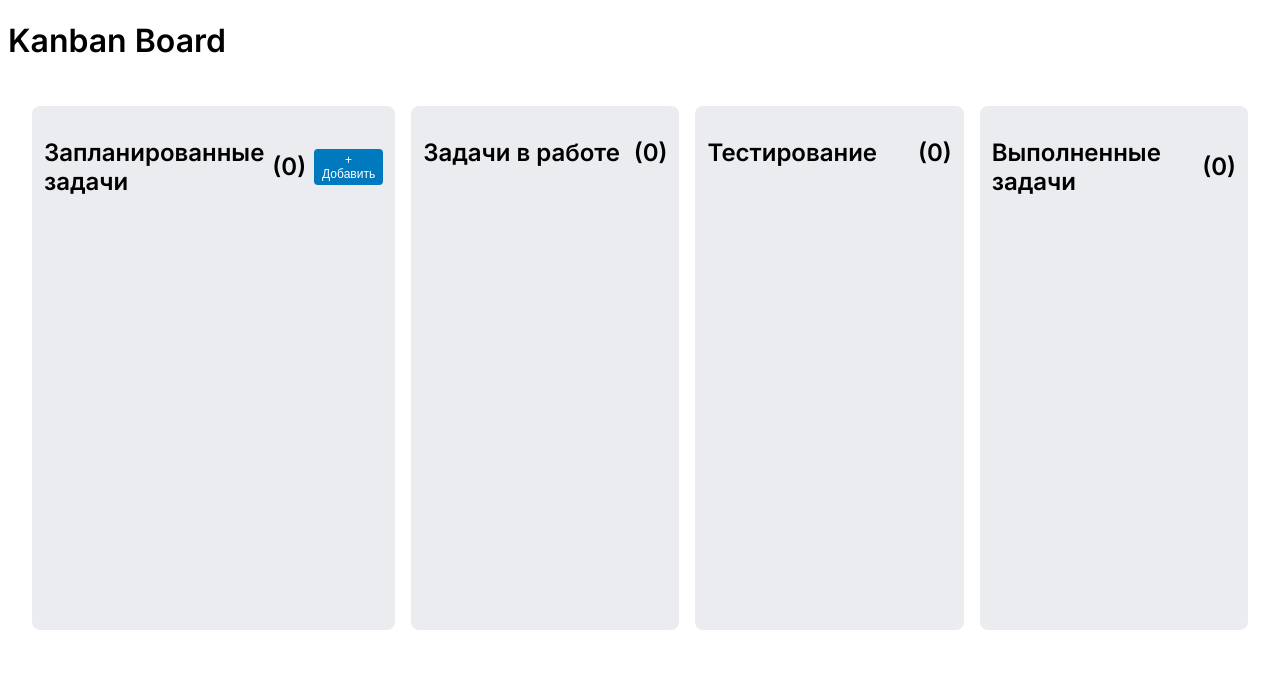
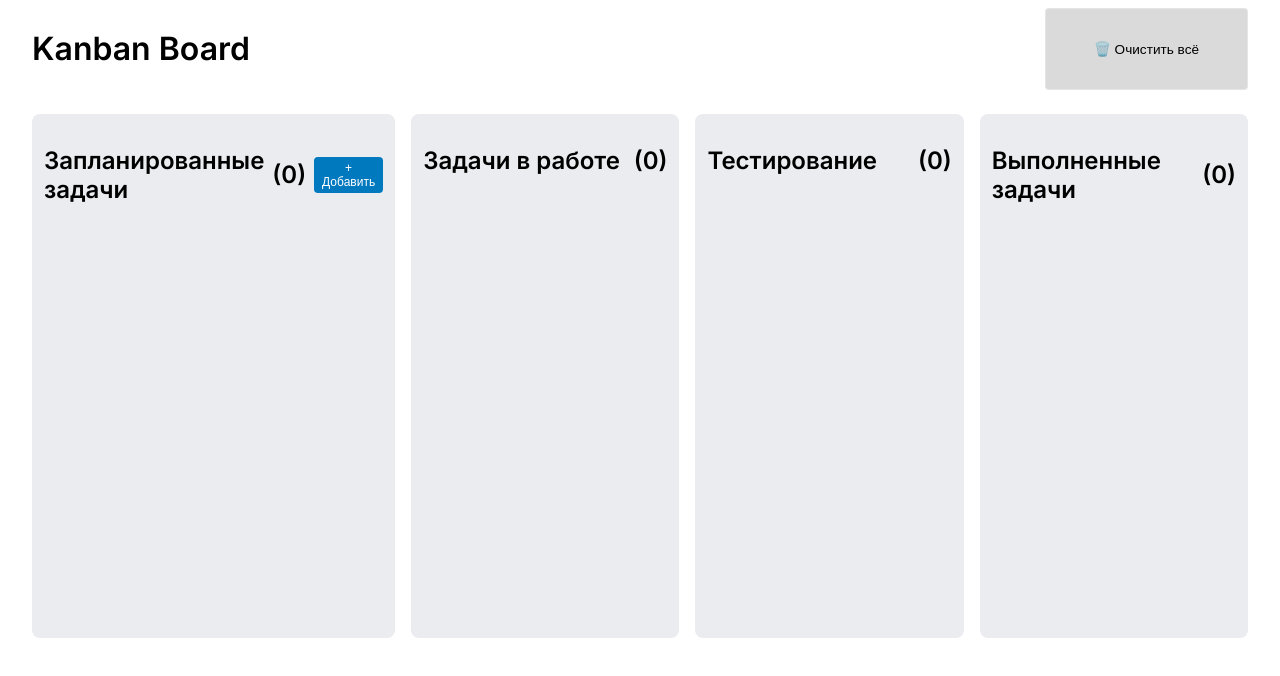
Before and after one commit to v01ce-x/practice-client-task-3, a Vue app: page / in a window 1280 px wide. Shown: the top 676 px of the page. Built offline with nearby package versions, Linux system fonts and the light colour scheme.

Commit message:
feat: polish and final improvements

```diff
--- a/src/App.vue
+++ b/src/App.vue
@@ -2,6 +2,9 @@
   <div id="app">
     <header class="app-header">
       <h1>Kanban Board</h1>
+      <button @click="clearAllData" class="btn-clear" title="Очистить все данные">
+        🗑️ Очистить всё
+      </button>
     </header>
     <main class="board">
       <section
@@ -9,6 +12,7 @@
         :key="column.id"
         class="column"
         :data-column="column.id"
+        :class="{ 'column-highlight': highlightColumn === column.id }"
       >
         <h2 class="column-title">
           {{ column.title }}
@@ -55,19 +59,22 @@
 </template>
 
 <script setup>
-import {ref, computed, watch, onMounted} from 'vue'
-import {COLUMN_ORDER, COLUMNS} from './constants/kanban'
-import ReturnReasonModal from './components/ReturnReasonModal.vue'
+import { ref, computed, watch, onMounted } from 'vue'
+import { COLUMNS } from './constants/kanban'
 import TaskCard from './components/TaskCard.vue'
 import CreateTaskModal from './components/CreateTaskModal.vue'
 import EditTaskModal from './components/EditTaskModal.vue'
+import ReturnReasonModal from './components/ReturnReasonModal.vue'
 
-const STORAGE_KEY = 'kanban-tasks-vя1'
+const STORAGE_KEY = 'kanban-tasks-v1'
 const columns = ref(COLUMNS)
 const tasks = ref([])
 const showCreateModal = ref(false)
 const showEditModal = ref(false)
+const showReturnModal = ref(false)
 const editingTask = ref(null)
+const taskToReturn = ref(null)
+const highlightColumn = ref(null)
 
 const tasksByColumn = computed(() => {
   const result = {
@@ -88,6 +95,13 @@ const getTasksCount = (columnId) => {
 
 const generateId = () => {
   return Date.now().toString(36) + Math.random().toString(36).substr(2)
+}
+
+const checkDeadlineStatus = (task) => {
+  if (!task.deadline) return 'on-time'
+  const deadline = new Date(task.deadline)
+  const now = new Date()
+  return deadline < now ? 'overdue' : 'on-time'
 }
 
 const openCreateModal = () => {
@@ -112,6 +126,8 @@ const handleCreateTask = ({ title, description, deadline }) => {
 
   tasks.value.push(newTask)
   showCreateModal.value = false
+  highlightColumn.value = 'planned'
+  setTimeout(() => highlightColumn.value = null, 1000)
 }
 
 const handleEditTask = ({ id, title, description, deadline }) => {
@@ -134,21 +150,6 @@ const handleDeleteTask = (taskId) => {
   }
 }
 
-const showReturnModal = ref(false)
-const taskToReturn = ref(null)
-
-const checkDeadlineStatus = (task) => {
-  if (!task.deadline) return 'on-time'
-
-  const deadline = new Date(task.deadline)
-  const now = new Date()
-
-  if (deadline < now) {
-    return 'overdue'
-  }
-  return 'on-time'
-}
-
 const handleMoveTask = (taskId, direction) => {
   const task = tasks.value.find(t => t.id === taskId)
   if (!task) return
@@ -158,23 +159,13 @@ const handleMoveTask = (taskId, direction) => {
       task.column = 'in-progress'
     } else if (task.column === 'in-progress') {
       task.column = 'testing'
-    } else if (task.column === 'testing') {
-      task.column = 'done'
-      task.status = checkDeadlineStatus(task)
     }
     task.updatedAt = new Date().toISOString()
+    highlightColumn.value = task.column
+    setTimeout(() => highlightColumn.value = null, 1000)
   } else if (direction === 'back' && task.column === 'testing') {
     taskToReturn.value = task
     showReturnModal.value = true
-  }
-}
-
-const handleReturnTask = (reason) => {
-  if (taskToReturn.value) {
-    taskToReturn.value.column = 'in-progress'
-    taskToReturn.value.returnReason = reason
-    taskToReturn.value.updatedAt = new Date().toISOString()
-    taskToReturn.value = null
   }
 }
 
@@ -186,6 +177,26 @@ const handleCompleteTask = (taskId) => {
     task.column = 'done'
     task.status = checkDeadlineStatus(task)
     task.updatedAt = new Date().toISOString()
+    highlightColumn.value = 'done'
+    setTimeout(() => highlightColumn.value = null, 1000)
+  }
+}
+
+const handleReturnTask = (reason) => {
+  if (taskToReturn.value) {
+    taskToReturn.value.column = 'in-progress'
+    taskToReturn.value.returnReason = reason
+    taskToReturn.value.updatedAt = new Date().toISOString()
+    taskToReturn.value = null
+    highlightColumn.value = 'in-progress'
+    setTimeout(() => highlightColumn.value = null, 1000)
+  }
+}
+
+const clearAllData = () => {
+  if (confirm('Вы уверены, что хотите удалить ВСЕ задачи?')) {
+    tasks.value = []
+    localStorage.removeItem(STORAGE_KEY)
   }
 }
 
@@ -207,6 +218,12 @@ watch(tasks, (newTasks) => {
 </script>
 
 <style>
+.app-header {
+  display: flex;
+  justify-content: space-between;
+  padding: 0 24px;
+}
+
 .board {
   display: grid;
   grid-template-columns: repeat(4, 1fr);
@@ -249,10 +266,10 @@ watch(tasks, (newTasks) => {
 }
 
 .btn-clear {
-  background: rgba(255, 255, 255, 0.2);
-  color: white;
+  background-color: rgb(218, 218, 218);
+  color: black;
   border: 1px solid rgba(255, 255, 255, 0.3);
-  padding: 0.5rem 1rem;
+  padding: 0 3rem;
   border-radius: 4px;
   cursor: pointer;
   font-size: 0.85rem;
@@ -260,7 +277,12 @@ watch(tasks, (newTasks) => {
 }
 
 .btn-clear:hover {
-  background: rgba(255, 255, 255, 0.3);
+  background-color: rgb(204, 204, 204);
+}
+
+.btn-clear:active {
+  background-color: rgb(122, 122, 122);
+  color: white;
 }
 
 .column-highlight {
```
